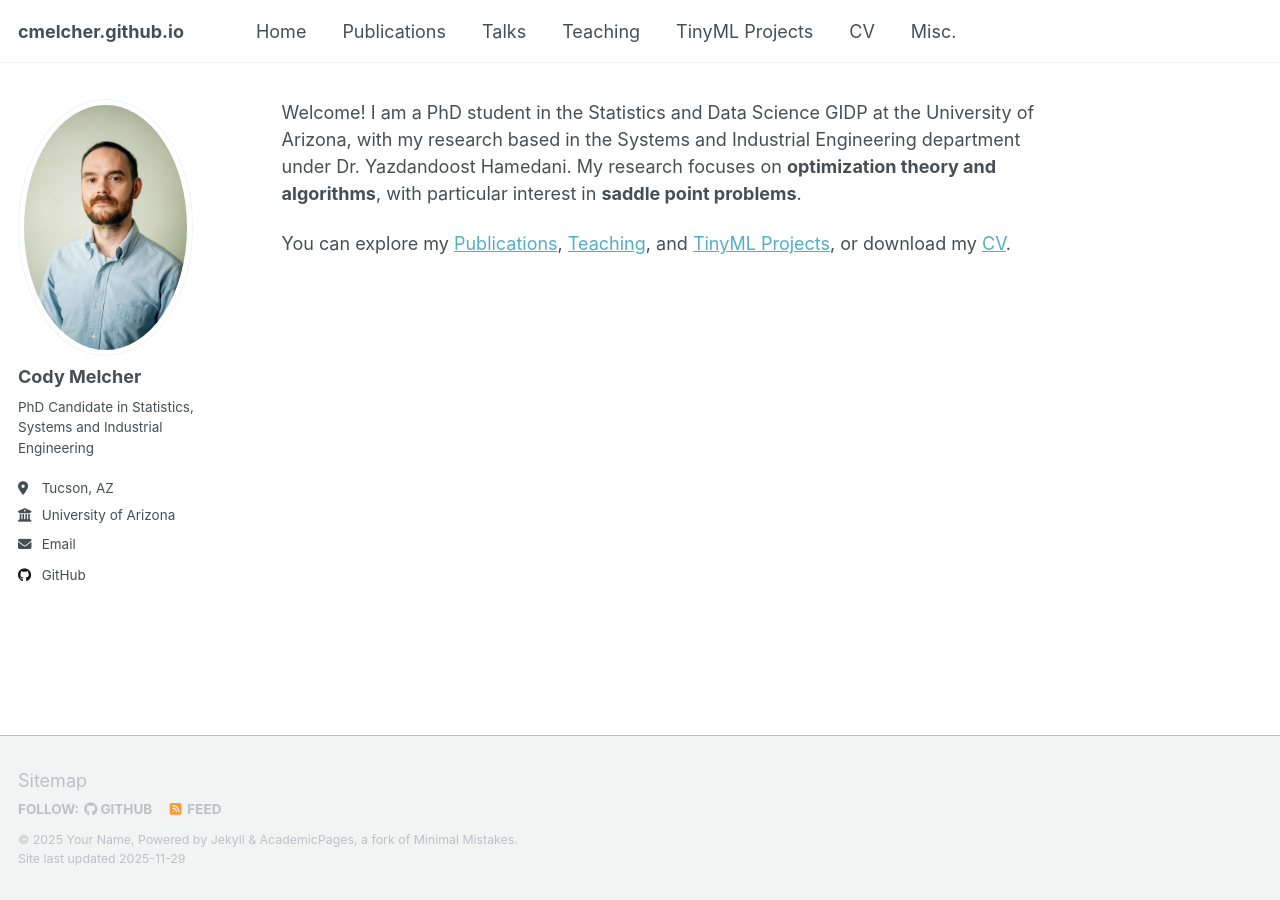
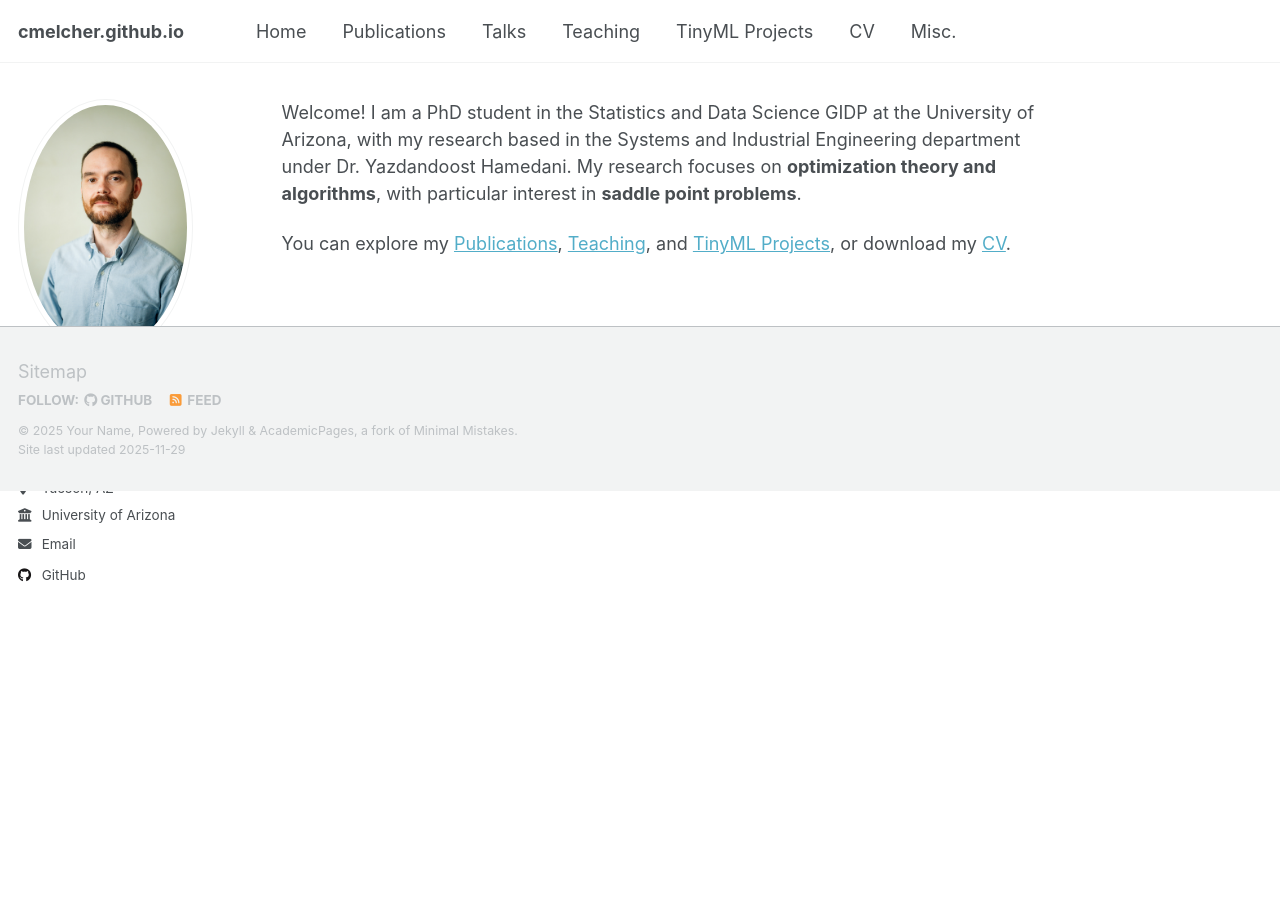
Before and after one commit to cmelcher/cmelcher.github.io, a Jekyll site: the page built from _pages/about.md, in a window 1280 px wide. Built offline with Jekyll 4.4.1, drawn with Linux system fonts in a browser that asks for light colours; a script that is not in the unit is left out.

Commit message:
Update _footer.scss

```diff
--- a/_sass/layout/_footer.scss
+++ b/_sass/layout/_footer.scss
@@ -13,13 +13,12 @@
   width: 100%;
   clear: both;
 
-  /* sticky footer fix start */
-  position: absolute;
-  bottom: 0em;
-  height: auto;
-  /* sticky footer fix end */
+  // REMOVED broken sticky footer hack
+  // position: absolute;
+  // bottom: 0em;
+  // height: auto;
 
-  margin-top: 3em;
+  margin-top: 1.5em;
 
   -webkit-animation: intro 0.3s both;
           animation: intro 0.3s both;
```
